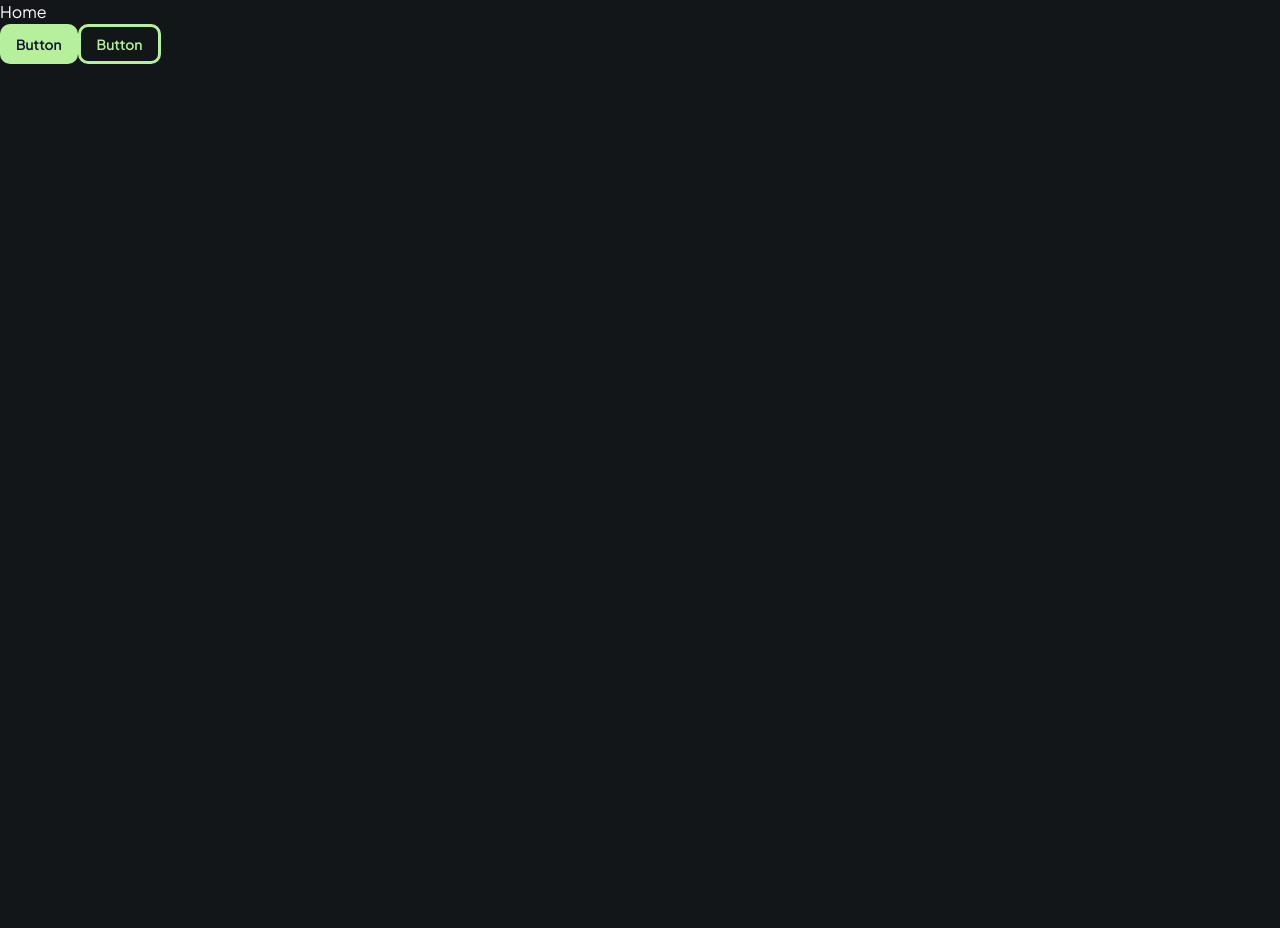
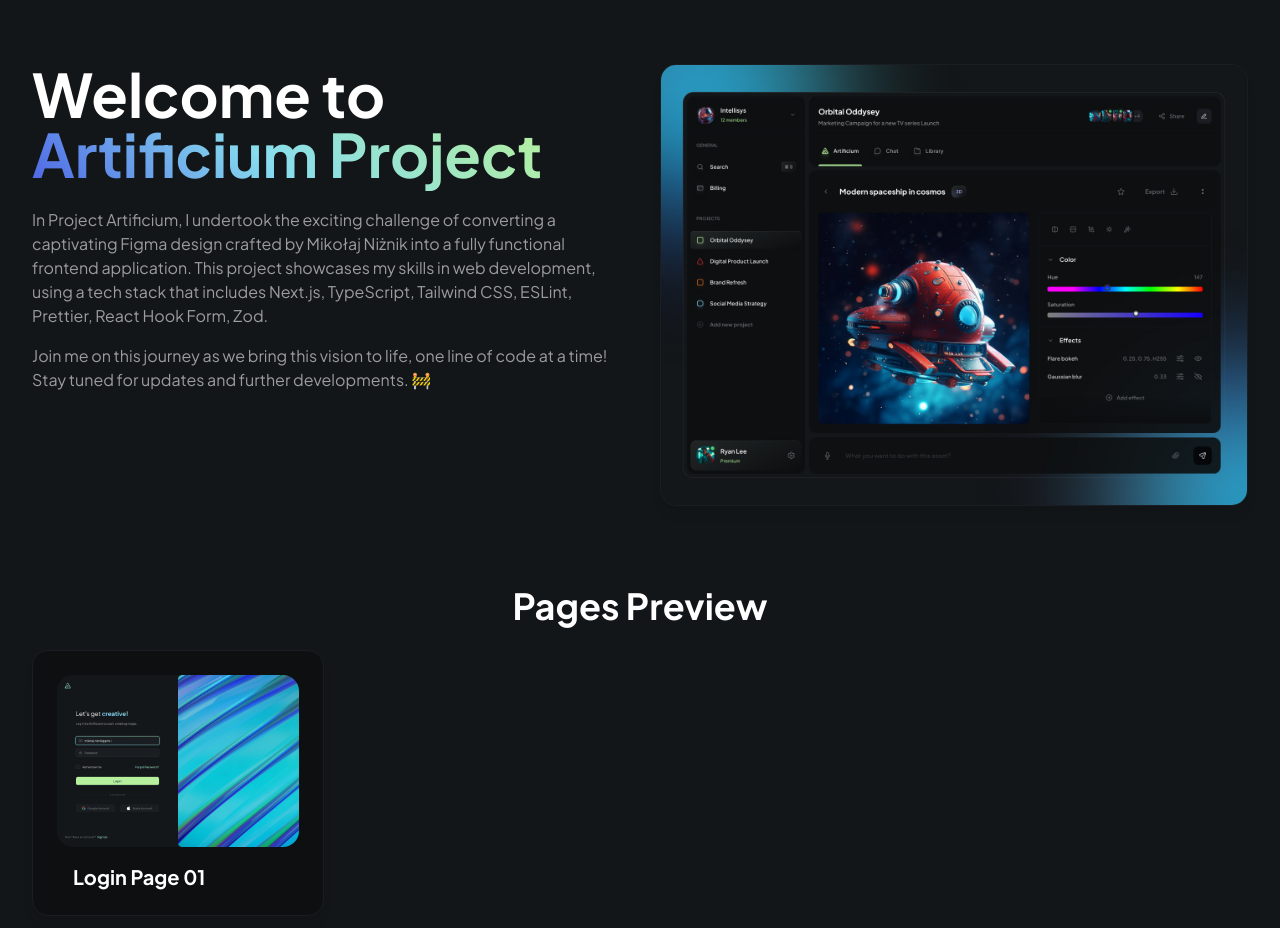
Before and after one commit to alex-voievudko/artificium, a Next.js app: page / in a window 1280 px wide. Shown: the top 928 px of the page. Before the commit the page ends 800 px from the top, so only its background shows below. Built offline with nearby package versions, Linux system fonts and the light colour scheme.

Commit message:
feat: implemented basic home page with preview cards

```diff
--- a/app/page.tsx
+++ b/app/page.tsx
@@ -1,12 +1,64 @@
-import { Button } from '@/components/button';
+import Image from 'next/image';
+import { PreviewCard } from '@/components/preview-card';
+import previewImage from '@/public/og-image.jpg';
+
+const cards = [
+  {
+    title: 'Login Page 01',
+    image: '/screenshots/login-01.jpg',
+    path: '/login-01',
+  },
+  // {
+  //   title: 'Login Page 02',
+  //   image: '/screenshots/login-02.jpg',
+  //   path: '/login-02',
+  // },
+];
 
 const HomePage = () => {
   return (
     <main>
-      <h1>Home</h1>
-      <div>
-        <Button>Button</Button>
-        <Button variant='secondary'>Button</Button>
+      <div className='max-w-screen-xl mx-auto px-4 sm:px-6 lg:px-8 2xl:px-0 py-16 grid grid-cols-2 gap-10'>
+        <div className=''>
+          <h1 className='font-bold text-4xl sm:text-5xl md:text-6xl mb-6'>
+            Welcome to{' '}
+            <span className='bg-day-blue-blue-green-500 bg-clip-text text-transparent'>
+              Artificium Project
+            </span>
+          </h1>
+          <p className='mb-4 text-noble-black-300'>
+            In Project Artificium, I undertook the exciting challenge of converting a captivating
+            Figma design crafted by Mikołaj Niżnik into a fully functional frontend application.
+            This project showcases my skills in web development, using a tech stack that includes
+            Next.js, TypeScript, Tailwind CSS, ESLint, Prettier, React Hook Form, Zod.
+          </p>
+          <p className='mb-4 text-noble-black-300'>
+            Join me on this journey as we bring this vision to life, one line of code at a time!
+            Stay tuned for updates and further developments. 🚧
+          </p>
+        </div>
+        <Image
+          src={previewImage}
+          alt='Artificium Project'
+          priority
+          className='rounded-[16px] border border-noble-black-600 shadow-medium'
+        />
+
+        <div className='col-span-2 pt-10'>
+          <h2 className='font-bold text-2xl sm:text-3xl md:text-4xl mb-6 text-center'>
+            Pages Preview
+          </h2>
+          <div className='grid grid-cols-4 gap-4'>
+            {cards.map((card) => (
+              <PreviewCard
+                key={card.title}
+                title={card.title}
+                image={card.image}
+                href={card.path}
+              />
+            ))}
+          </div>
+        </div>
       </div>
     </main>
   );
--- a/styles/globals.css
+++ b/styles/globals.css
@@ -4,6 +4,6 @@
 
 @layer base {
   * {
-    @apply focus:border-heisenberg-blue-500 focus:outline-none focus:ring-4 focus:ring-heisenberg-blue-500/[.24];
+    @apply focus-visible:border-heisenberg-blue-500 focus-visible:outline-none focus-visible:ring-4 focus-visible:ring-heisenberg-blue-500/[.24];
   }
 }
--- a/tailwind.config.ts
+++ b/tailwind.config.ts
@@ -113,6 +113,7 @@ const config: Config = {
       boxShadow: {
         'glass-effect':
           '0px 8px 12px 0px rgba(255, 255, 255, 0.08) inset, 0px 24px 24px -16px rgba(0, 0, 0, 0.12), 16px 24px 64px -24px rgba(255, 255, 255, 0.08) inset',
+        medium: '0px 10px 15px -3px rgba(0, 0, 0, 0.05), 0px 4px 6px -4px rgba(0, 0, 0, 0.05)',
       },
     },
   },
```
Also changed, not shown: public/screenshots/login-01.jpg (added), public/screenshots/login-02.jpg (added).
